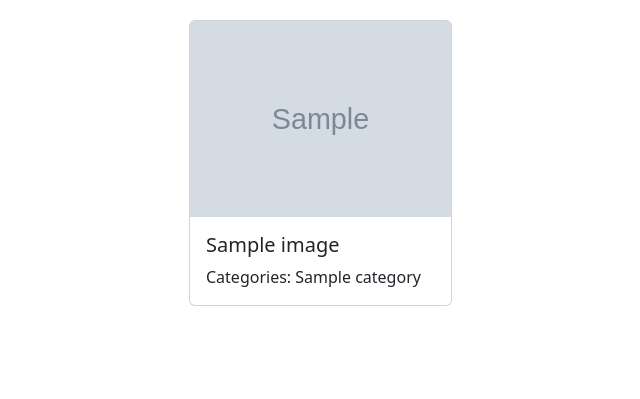
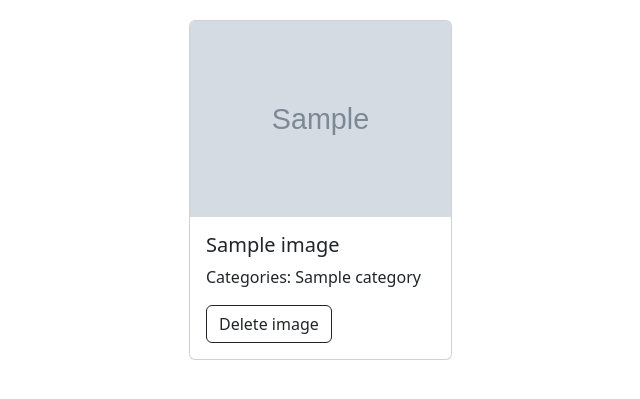
Before and after one commit to MonoSetton/Album_App, a Django app: page /profile/ in a window 1280 px wide. Shown: the part 274-673 px from the top of the page, without its empty margins (184-824 px from the left). Run offline with Django 4.2, Linux system fonts and the light colour scheme; a user stored in the database is signed in; tables that the repository leaves empty hold one stand-in row (values such as "Sample post"); grey boxes marked "Sample" are stand-in pictures; some libraries are stand-ins or nearby versions.

Commit message:
Added delete button for image cards

```diff
--- a/accounts/templates/accounts/profile.html
+++ b/accounts/templates/accounts/profile.html
@@ -23,7 +23,7 @@
         <div class="row row-cols-1 row-cols-md-2 g-2">
             {% for image in images %}
                 <!-- Image card -->
-                {% include 'image_card.html' %}
+                {% include 'image_card_with_delete.html' %}
 
                 <!-- Modals -->
                 {% include 'modal.html' %}
--- /dev/null
+++ b/album_app/templates/image_card_with_delete.html
@@ -0,0 +1,23 @@
+<div class="col mb-4">
+    <div class="card h-100">
+        <div class="overflow-hidden" style="max-height: 300px;">
+            <img src="{{ image.image.url }}" class="card-img-top" alt="{{ image.name }}"
+                 data-bs-toggle="modal" data-bs-target="#imageModal{{ forloop.counter }}">
+        </div>
+        <div class="card-body">
+            <h5 class="card-title">{{ image.name }}</h5>
+            <p class="card-text">
+                Categories:
+                {% for category in image.category.all %}
+                    {{ category }}
+                {% endfor %}
+            </p>
+            {% if user == image.author %}
+                <form method="post" action="{% url 'delete_image' image.id %}">
+                    {% csrf_token %}
+                    <button type="submit" class="btn btn-outline-dark">Delete image</button>
+                </form>
+            {% endif %}
+        </div>
+    </div>
+</div>
```
